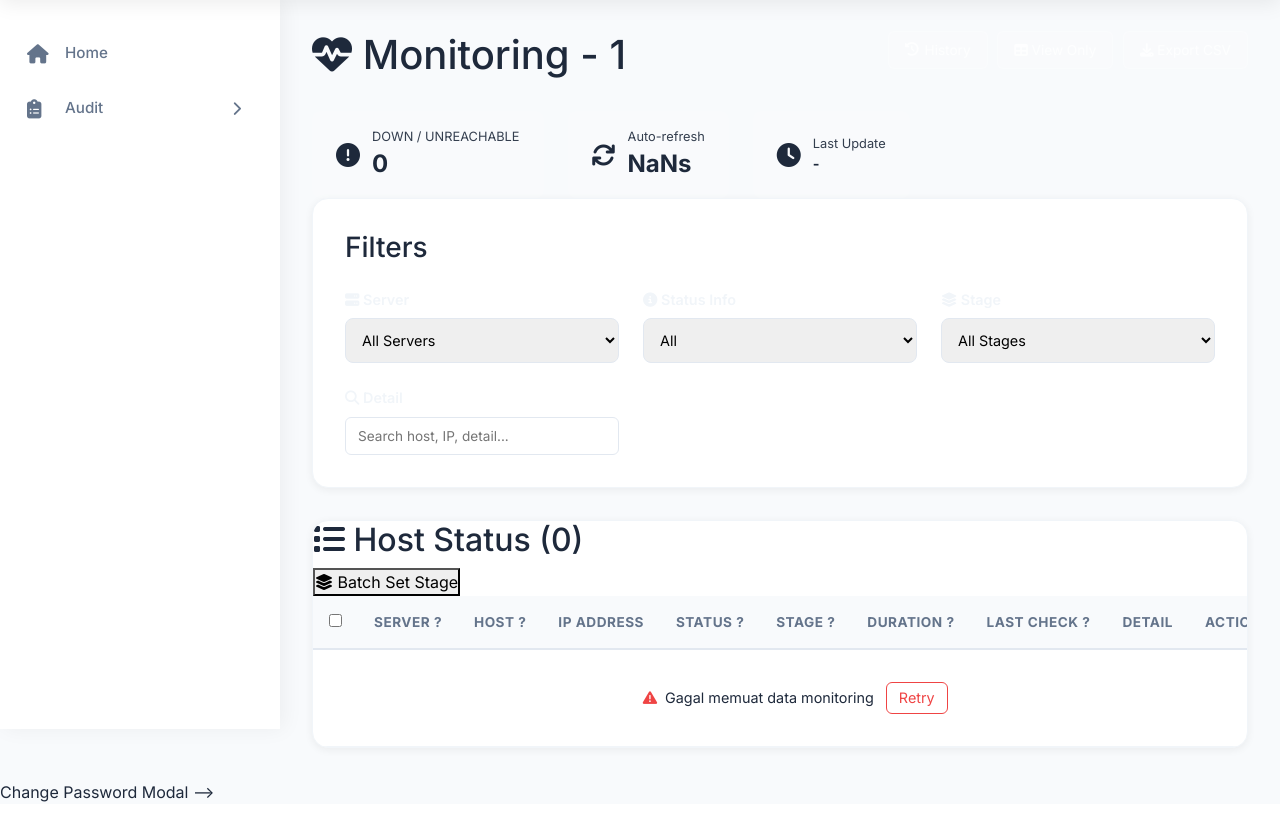
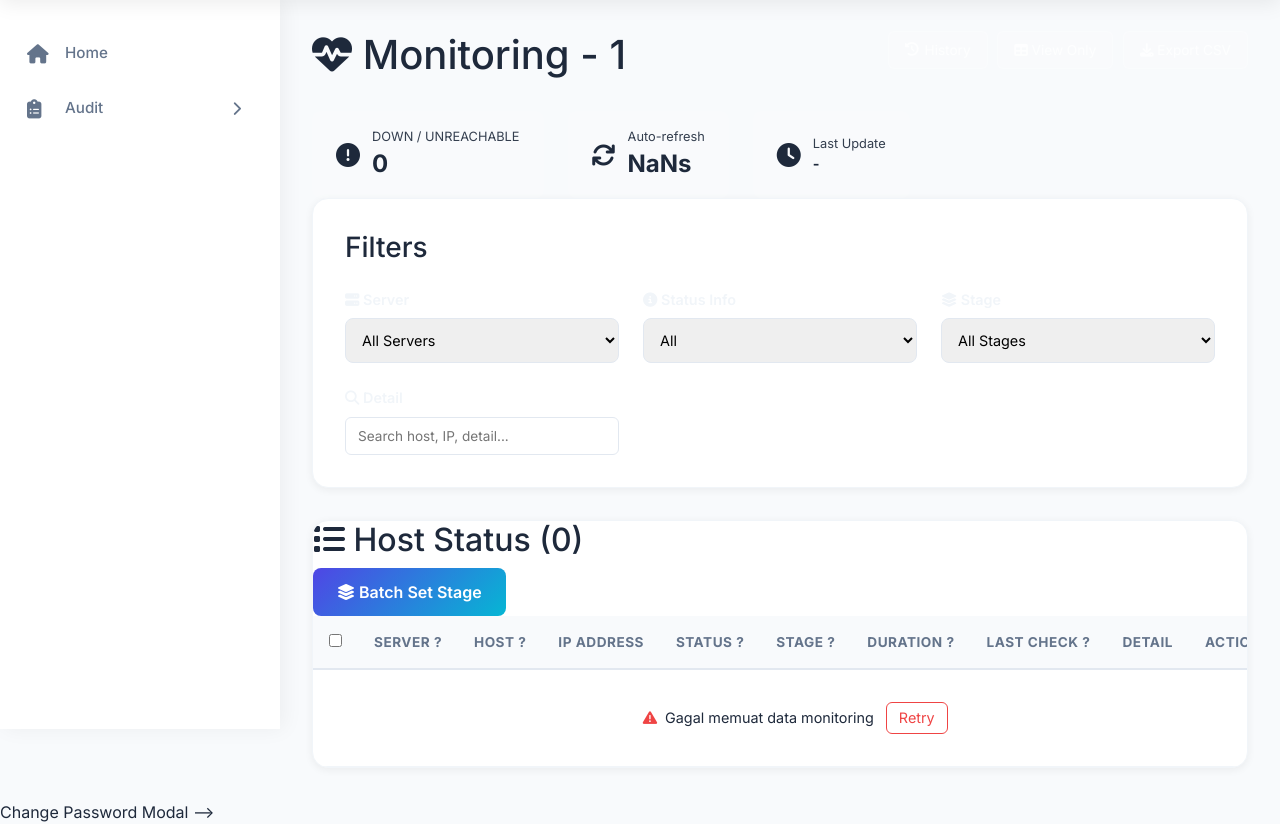
Before and after one commit to PandiMusR/nagios-dashboard, a Flask app: template templates/monitoring.html in a window 1280 px wide. Shown: the part 71-895 px from the top of the page. Before the commit the page ends 873 px from the top, so only its background shows below. Run offline with Flask 3, Linux system fonts and the light colour scheme; the template is opened without the code that fills it: most values are stand-ins (such as "Sample title", 1, 10 or a date in 2020); parts of the project's set-up code (start-up, migrations or seed data) failed here and were passed over; some libraries are stand-ins or nearby versions.

Commit message:
fix: restore .btn-batch-ack base style lost during CSS extraction
Commit 032dd0e (inline CSS/JS extraction) accidentally dropped the main .btn-batch-ack
block from monitoring.css, leaving only :hover. Button appeared unstyled.
Restored: gradient bg, white text, padding, border-radius, font-weight, transition.

```diff
--- a/static/css/monitoring.css
+++ b/static/css/monitoring.css
@@ -57,6 +57,16 @@
         box-shadow: 0 2px 8px rgba(0,0,0,0.06);
         border: 1px solid var(--bg-tertiary);
         overflow: hidden;
+    }
+    .btn-batch-ack {
+        background: linear-gradient(135deg, var(--color-primary) 0%, var(--color-secondary) 100%);
+        color: white;
+        border: none;
+        padding: 0.75rem 1.5rem;
+        border-radius: 8px;
+        font-weight: 600;
+        cursor: pointer;
+        transition: all 0.2s;
     }
     .btn-batch-ack:hover {
         transform: translateY(-2px);
```
